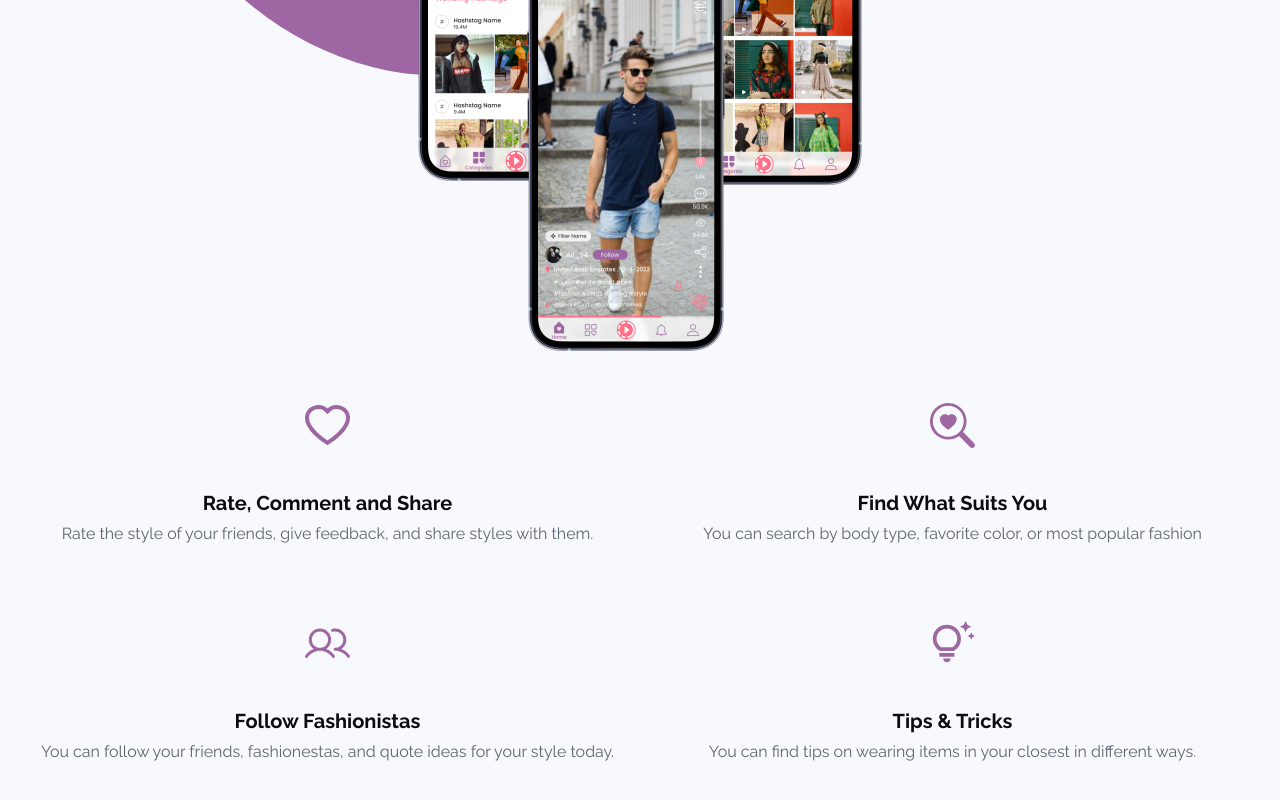
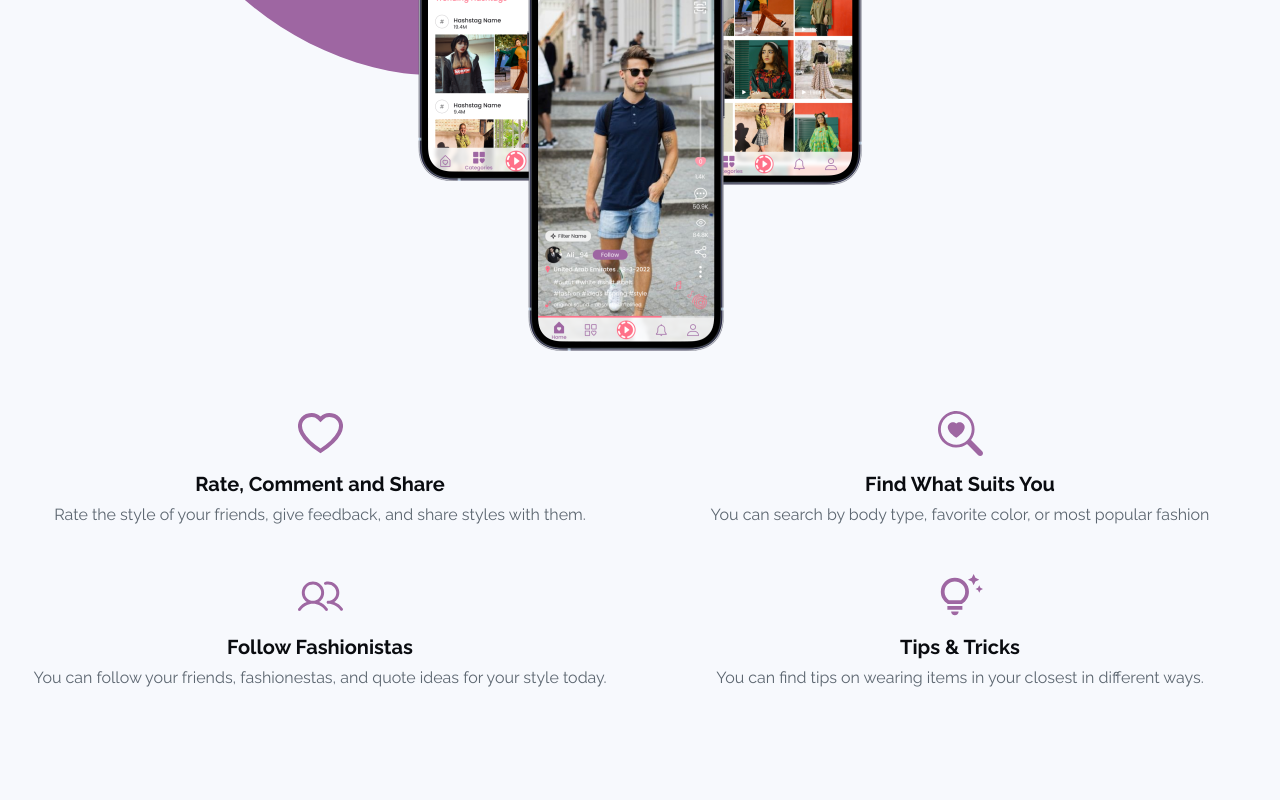
Before and after one commit to Ahmad-Zaaza/Prink-Landing-page, a Next.js app: page / in a window 1280 px wide. Shown: the part 1878-2678 px from the top of the page. Built offline with nearby package versions, Linux system fonts and the light colour scheme.

Commit message:
fix hero alignment, add default text height in feature

```diff
--- a/components/Icon/CustomIcons/Like.tsx
+++ b/components/Icon/CustomIcons/Like.tsx
@@ -13,7 +13,7 @@ const Like = ({ size, color = "currentColor" }: IconProps) => {
       <path
         d="M21.0999 4.95503L22.5004 6.32793L23.9005 4.95461C29.1074 -0.152722 38.476 1.71634 41.8025 7.91301C43.3852 10.8613 43.6868 15.0241 40.9212 20.2295C38.2175 25.3183 32.5921 31.3492 22.5 37.8743C12.4078 31.3492 6.78241 25.3187 4.07875 20.2304C1.31322 15.0257 1.61484 10.8636 3.19747 7.91584C6.52394 1.71998 15.893 -0.1493 21.0999 4.95503Z"
         stroke={color}
-        stroke-width="4"
+        strokeWidth="4"
       />
     </svg>
   );
--- a/components/MaxWidthWrapper/MaxWidthWrapper.tsx
+++ b/components/MaxWidthWrapper/MaxWidthWrapper.tsx
@@ -14,16 +14,15 @@ const MaxWidthWrapper: React.FC<{ children: React.ReactNode }> = ({
 export default MaxWidthWrapper;
 
 const Wrapper = styled.div`
-  max-width: 1250px;
+  max-width: 1366px;
   margin: 0 auto;
   padding: 0 24px;
   ${HeroWrapper} & {
-    display: grid;
-    grid-template-rows: auto 1fr;
-    min-block-size: 100%;
+    display: flex;
+    align-items: center;
     gap: 24px;
     @media ${(p) => p.theme.queries.tabletAndUp} {
-      gap: 0px;
+      gap: 0;
     }
   }
   ${PrinkDescriptionWrapper} & {
@@ -34,7 +33,7 @@ const Wrapper = styled.div`
     }
   }
   ${PrinkFeaturesWrapper} & {
-    padding-top: 0px;
+    padding-top: 0;
     padding-bottom: 80px;
     @media ${(p) => p.theme.queries.tabletAndUp} {
       padding-top: 30px;
--- a/components/PrinkFeatures/PrinkFeature.tsx
+++ b/components/PrinkFeatures/PrinkFeature.tsx
@@ -34,7 +34,7 @@ const Wrapper = styled.div`
 `;
 
 const IconWrapper = styled.div`
-  flex-basis: 100px;
+  /* flex-basis: 100px; */
   display: flex;
   align-items: center;
   justify-content: center;
@@ -51,9 +51,11 @@ const TextWrapper = styled.div`
 const Title = styled.h6`
   font-size: ${16 / 16}rem;
   line-height: 18px;
+  height:36px;
   /* text-align: center; */
   margin-bottom: 8px;
   @media ${(p) => p.theme.queries.tabletAndUp} {
+    height:auto;
     font-size: ${20 / 16}rem;
     line-height: 24px;
   }
--- a/components/PrinkFeatures/PrinkFeatures.tsx
+++ b/components/PrinkFeatures/PrinkFeatures.tsx
@@ -99,11 +99,12 @@ const Subtitle = styled.p`
 const ContentWrapper = styled.div`
   display: flex;
   gap: 24px;
-  justify-content: center;
+  justify-content: space-between;
   margin-top: 120px;
   flex-direction: column;
 
   @media ${(p) => p.theme.queries.desktopAndUp} {
+    gap: 56px;
     align-items: center;
     flex-direction: row;
   }
@@ -113,13 +114,14 @@ const LeftColumn = styled.div`
   display: flex;
   align-items: center;
   justify-content: center;
-  flex: 1 0 250px;
+  flex: 1 0 350px;
 `;
 const RightColumn = styled.div`
-  flex: 1 300000 350px;
+  flex: 1 0 350px;
   position: relative;
   display: grid;
   gap: 24px;
+  align-content: center;
   grid-template-columns: repeat(auto-fill, minmax(150px, 1fr));
   @media ${(p) => p.theme.queries.tabletAndUp} {
     gap: 48px;
--- a/package.json
+++ b/package.json
@@ -6,7 +6,8 @@
     "dev": "next dev",
     "build": "next build",
     "start": "next start",
-    "lint": "next lint"
+    "lint": "next lint",
+    "export": "next export"
   },
   "dependencies": {
     "next": "12.3.1",
--- a/pages/index.tsx
+++ b/pages/index.tsx
@@ -33,7 +33,7 @@ const Home: NextPage = () => {
         <Navbar />
         <Hero />
       </HeroWrapper>
-        <PrinkDescription />
+      <PrinkDescription />
       <PrinkFeatures />
     </>
   );
@@ -44,4 +44,7 @@ export default Home;
 const HeroWrapper = styled.div`
   min-height: 100%;
   background-image: url("./mainpattern.png");
+  background-size: contain;
+
+  background-repeat: repeat;
 `;
```
Also changed, not shown: public/mainpattern.png.
